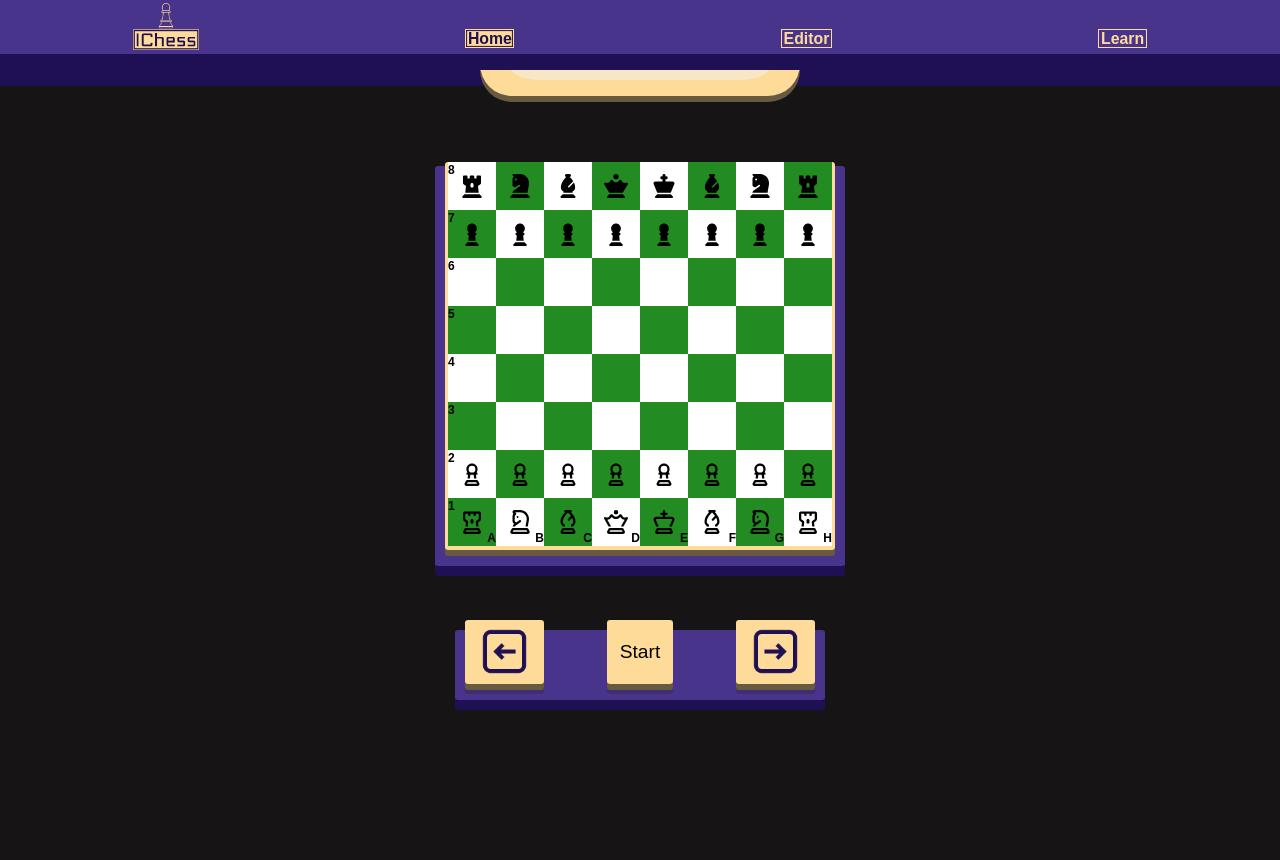
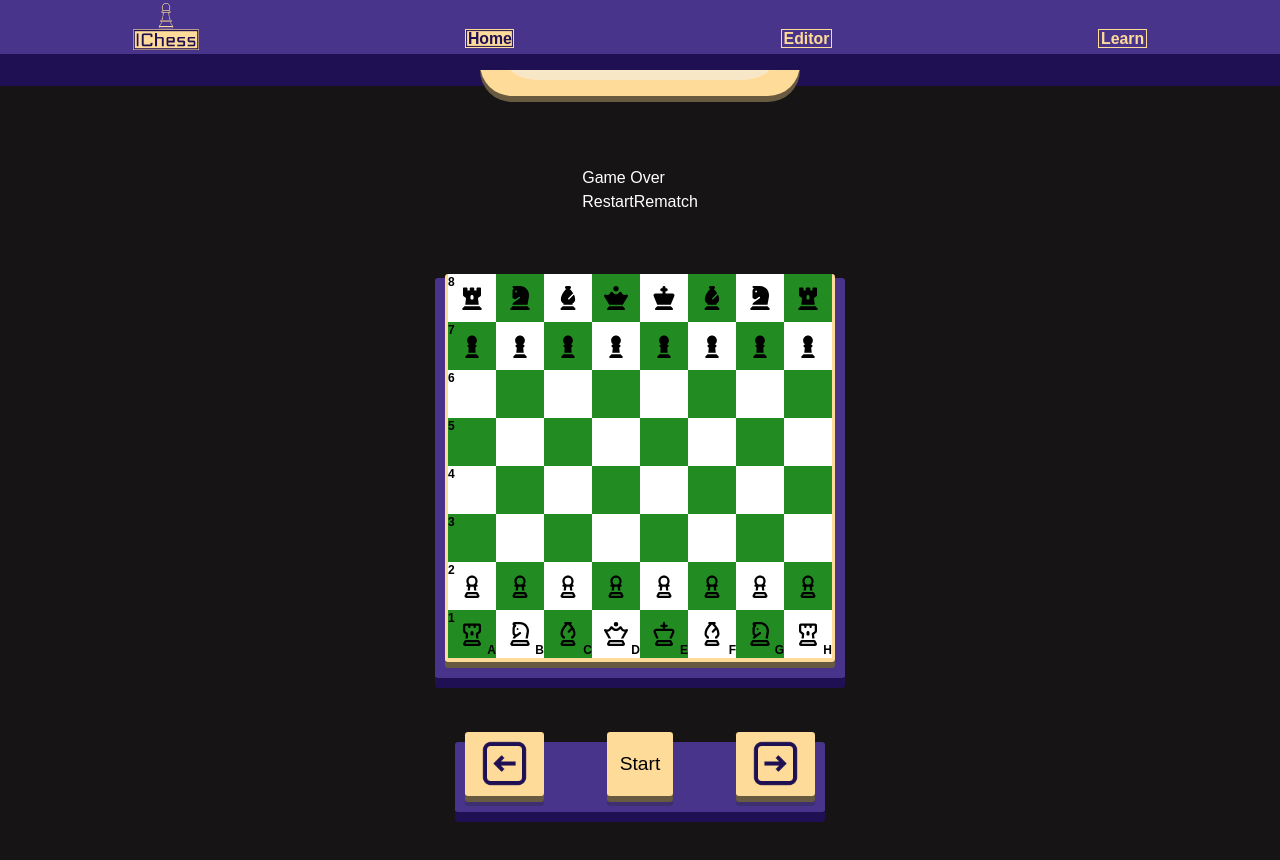
Before and after one commit to IsmaelMastronardi/chessboard, a React (Create React App) app: page / in a window 1280 px wide. Shown: the top 860 px of the page. Before the commit the page ends 812 px from the top, so only its background shows below. Built offline with nearby package versions, Linux system fonts and the light colour scheme; a web font is replaced by a local one.

Commit message:
Refactor board component to optimize rendering and remove unused code

```diff
--- a/src/components/board.jsx
+++ b/src/components/board.jsx
@@ -2,13 +2,12 @@ import { useSelector } from "react-redux";
 import Square from "./square";
 
 const Board = ({boardStateIndex, lastBoardStateIndex}) => {
-  const {posibleMoves, selectedPiece, pastBoardStates} = useSelector((store) => store.gameBoard);
+  const {posibleMoves, selectedPiece, pastBoardStates } = useSelector((store) => store.gameBoard);
   const {playerColor} = useSelector((store) => store.settings);
-
 
   return(
     <div className="holder holderLong">
-      <div className={`board boardHolder ${playerColor === 'white' ? '' : 'rotatedGameBoard'}`} >
+      <div className={`board  ${playerColor === 'white' ? 'boardHolder' : 'rotatedBoard rotatedHolder'}`} >
       {pastBoardStates[boardStateIndex].pieces.map((row, rowIndex) => {
         return row.map((square, colIndex) => {
           const isDark = (rowIndex + colIndex) % 2 === 1;
--- /dev/null
+++ b/src/components/endMenu.jsx
@@ -0,0 +1,32 @@
+import { useDispatch, useSelector } from "react-redux";
+import { returnToStart, startGame } from "../redux/slices/boardSlice";
+import { changePlayerColor } from "../redux/slices/gameSettigsSlice";
+
+const EndMenu = ({changeBoardState}) => {
+  const {playerColor} = useSelector((store) => store.settings);
+  const dispatch = useDispatch();
+
+  const chooseColor = (color) => {
+    dispatch(changePlayerColor(color));
+  };
+    return (
+        <div className="text-white">
+            <h1>Game Over</h1>
+            <button onClick={() =>{
+              changeBoardState(0);
+              dispatch(returnToStart());
+            }
+            }>Restart</button>
+            <button onClick={() =>{
+              changeBoardState(0);
+              dispatch(returnToStart());
+              chooseColor(playerColor === 'white' ? 'black' : 'white');
+
+              dispatch(startGame(playerColor === 'black'));
+            }
+            }>Rematch</button>
+        </div>
+    );
+};
+
+export default EndMenu;
--- a/src/components/startMenu.jsx
+++ b/src/components/startMenu.jsx
@@ -6,7 +6,7 @@ import Pieces from "./pieces";
 import { useState } from "react";
 
 const StartMenu = ({toggleMenu, startGameMenu, fromEditor = false}) => {
-  const {editorConvertedBoard, boardIsPlayable} = useSelector((store) => store.boardEditor);
+  const {editorConvertedBoard} = useSelector((store) => store.boardEditor);
   const {playerColor} = useSelector((store) => store.settings);
   const dispatch = useDispatch();
   const navigate = useNavigate();
@@ -18,7 +18,7 @@ const StartMenu = ({toggleMenu, startGameMenu, fromEditor = false}) => {
   };
 
   const chooseColor = (color) => {
-    dispatch(changePlayerColor(color))
+    dispatch(changePlayerColor(color));
   };
 
   return (
--- a/src/pages/Home.jsx
+++ b/src/pages/Home.jsx
@@ -5,10 +5,12 @@ import BoardChanger from "../components/boardChanger";
 import { useDispatch, useSelector } from "react-redux";
 import ChessNotation from "../components/chessNotation";
 import {makePcMove } from "../redux/slices/boardSlice";
+import EndMenu from "../components/endMenu";
 
 const Home = () => {
-  const {lastBoardStateIndex, pastBoardStates,gameHasStarted, convertedBoard} = useSelector((store) => store.gameBoard);
+  const {pastBoardStates, gameHasStarted, convertedBoard} = useSelector((store) => store.gameBoard);
   const [startGameMenu, setStartGameMenu] = useState(false);
+  const [boardStateIndex, setBoardStateIndex] = useState(pastBoardStates.length - 1);
   const dispatch = useDispatch();
 
   const toggleMenu = () => {
@@ -19,12 +21,9 @@ const Home = () => {
     dispatch(makePcMove());
   }, [dispatch, convertedBoard]);
 
-
-  const [boardStateIndex, setBoardStateIndex] = useState(lastBoardStateIndex);
-
   useEffect(() => {
-    setBoardStateIndex(lastBoardStateIndex);
-  }, [lastBoardStateIndex]);
+    setBoardStateIndex(pastBoardStates.length - 1);
+  }, [pastBoardStates]);
 
 
   const changeBoardState = (newIndex) => {
@@ -32,11 +31,11 @@ const Home = () => {
       setBoardStateIndex(newIndex);
     }
   };
-
   return(
     <section className="home">
       <StartMenu toggleMenu={toggleMenu} startGameMenu={startGameMenu}/>
-      <Board boardStateIndex={boardStateIndex} lastBoardStateIndex={lastBoardStateIndex}/>
+      <EndMenu changeBoardState={changeBoardState} />
+      <Board boardStateIndex={boardStateIndex} lastBoardStateIndex={pastBoardStates.length - 1}/>
       <BoardChanger changeBoardState={changeBoardState} boardStateIndex={boardStateIndex}/>
       <div className="flex gap-20">
         {!gameHasStarted && (
--- a/src/redux/slices/boardSlice.js
+++ b/src/redux/slices/boardSlice.js
@@ -70,9 +70,10 @@ export const makePcMove = createAsyncThunk(
 );
 
 // const initalBoardPosition = "k7/7P/8/8/8/8/8/K7 w KQkq - 0 1";
-// const initalBoardPosition = '1k6/5Q2/8/8/8/8/6Q1/1K6 w - 0 1'
+// const initalBoardPosition = '1k6/5Q2/8/8/8/8/6Q1/1K6 w - - 0 1'
+// const initalBoardPosition = "1k6/5q2/8/8/8/8/6q1/1K6 w - - 0 1";
+const initalBoardPosition = "rnbqkbnr/pppppppp/8/8/8/8/PPPPPPPP/RNBQKBNR w KQkq - 0 1";
 
-const initalBoardPosition = "rnbqkbnr/pppppppp/8/8/8/8/PPPPPPPP/RNBQKBNR w KQkq - 0 1";
 
 
 const initialState = {
@@ -85,7 +86,6 @@ const initialState = {
   playerColor: 'white',
   gameStarted: false,
   pastBoardStates: [convertToBoard(initalBoardPosition)],
-  lastBoardStateIndex: 0,
   gameHasStarted: false,
   chessNotation: [],
 };
@@ -102,7 +102,6 @@ const gameBoardSlice = createSlice({
       state.posibleMoves = moves;
       state.waitingForPcMove = !action.payload.isPcMove;
       state.pastBoardStates.push(state.convertedBoard);
-      state.lastBoardStateIndex +=1
     },
     updateSelectedPiece: (state, action) => {
       state.selectedPiece = action.payload;
@@ -124,14 +123,15 @@ const gameBoardSlice = createSlice({
       state.posibleMoves = calculatePosibleMoves(action.payload, action.payload.turn === 'w' ? 'white' : 'black');
       state.gameHasStarted = true;
     },
-    endGame: (state, action) => {
+    endGame: (state) => {
       state.gameHasStarted = false;
     },
     returnToStart: (state) => {
-      state.convertedBoard = state.pastBoardStates[0];
-      state.fenBoard = convertToFen(state.pastBoardStates[0]);
-      state.posibleMoves = calculatePosibleMoves(state.pastBoardStates[0], 'white');
-      state.lastBoardStateIndex = 0;
+      state.fenBoard = initalBoardPosition;
+      state.convertedBoard = convertToBoard(initalBoardPosition);
+      state.posibleMoves = calculatePosibleMoves(state.convertedBoard, 'white');
+      state.pastBoardStates = [state.convertedBoard];
+      state.waitingForPcMove = false;
     },
     addNotation: (state, action) => {
       state.chessNotation.push(action.payload);
```
